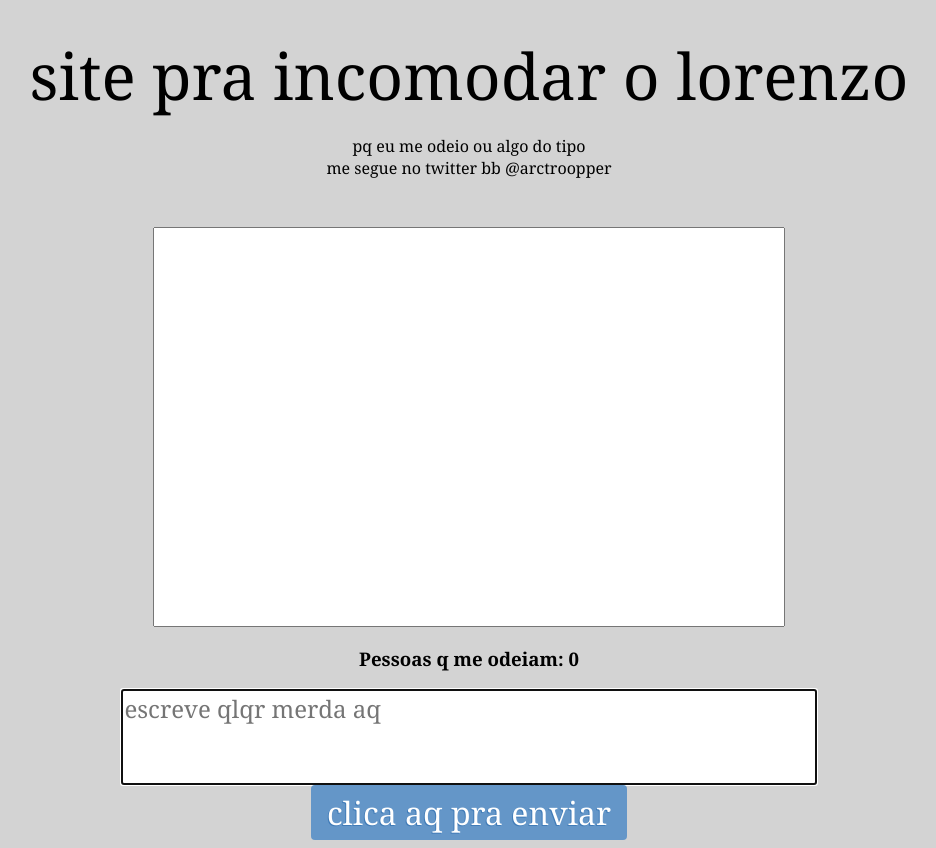
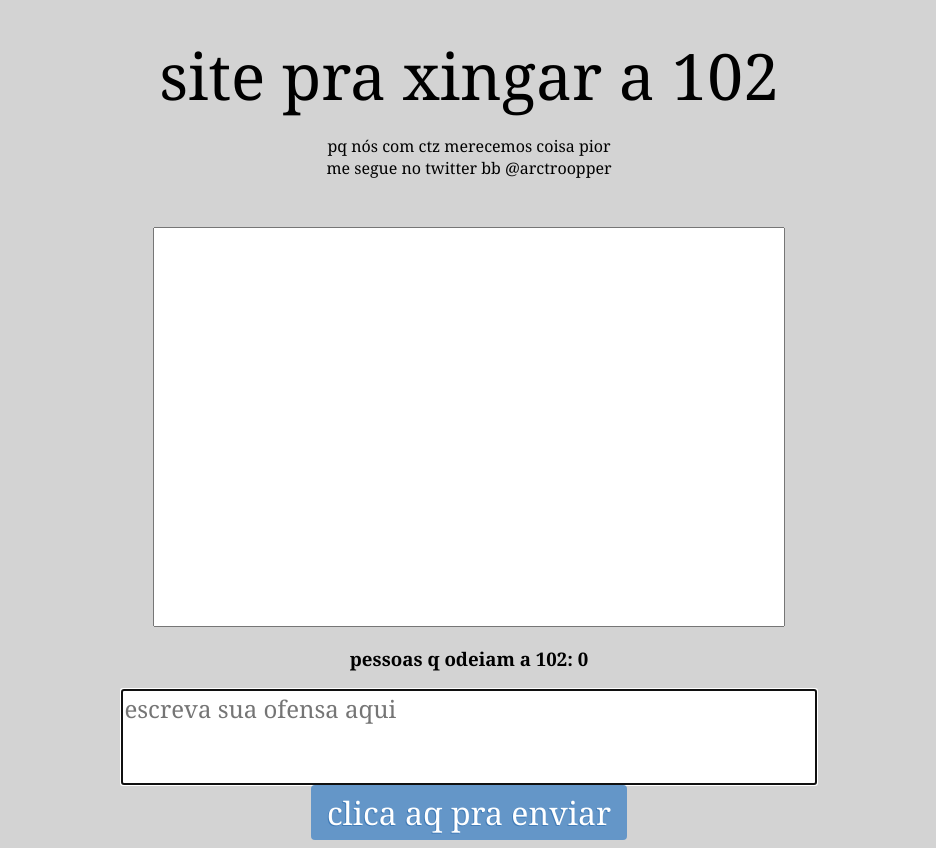
Before and after one commit to Hacker-Turbo/incomodeoLorenzo, a website: page index.html in a window 1280 px wide. Shown: the whole page, without its empty margins (171-1107 px from the left). Drawn offline with nearby package versions, Linux system fonts and the light colour scheme; no server answers.

Commit message:
Update index.html

```diff
--- a/index.html
+++ b/index.html
@@ -48,11 +48,11 @@
 
 <body bgcolor="lightgray">
   <div align="center">
-    <p id="title">site pra incomodar o lorenzo</p>
-    <p id="desc">pq eu me odeio ou algo do tipo <br>me segue no twitter bb @arctroopper</p>
+    <p id="title">site pra xingar a 102</p>
+    <p id="desc">pq nós com ctz merecemos coisa pior<br>me segue no twitter bb @arctroopper</p>
     <textarea id="messages" readonly="1"></textarea>
-    <h3 id="numClients">Pessoas q me odeiam: 0</h1>
-    <textarea id="text" placeholder="escreve qlqr merda aq" autofocus="1"></textarea>
+    <h3 id="numClients">pessoas q odeiam a 102: 0</h1>
+    <textarea id="text" placeholder="escreva sua ofensa aqui" autofocus="1"></textarea>
     <br>
     <button id="btn" onclick="btnOnclick()">clica aq pra enviar</button>
   </div>
```
